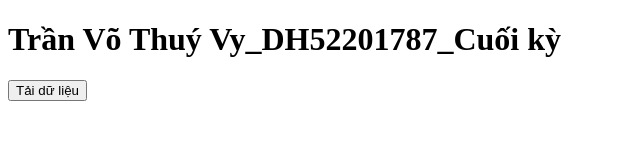
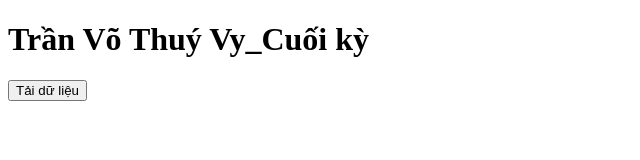
Before and after one commit to thvyy231115-design/project-fullstack, a website: page index.html in a window 1280 px wide. Shown: the whole page, without its empty margins (0-640 px from the left). Drawn offline with Linux system fonts and the light colour scheme.

Commit message:
them hotensv_cuoiky

```diff
--- a/index.html
+++ b/index.html
@@ -6,7 +6,7 @@
   <title>Simple Frontend</title>
 </head>
 <body>
-  <h1>Trần Võ Thuý Vy_DH52201787_Cuối kỳ</h1>
+  <h1>Trần Võ Thuý Vy_Cuối kỳ</h1>
   <button id="loadBtn">Tải dữ liệu</button>
   <ul id="itemList"></ul>
 
```
